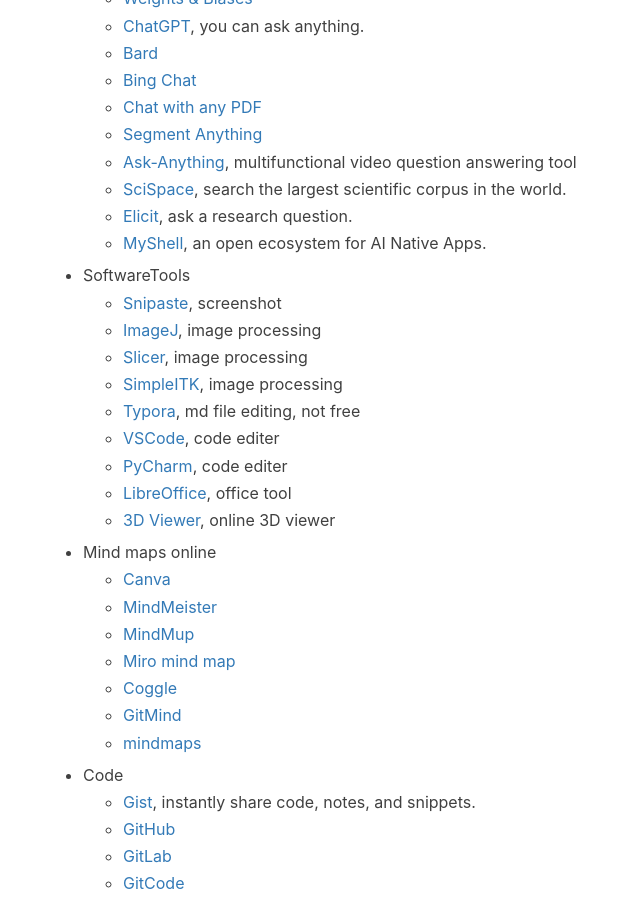
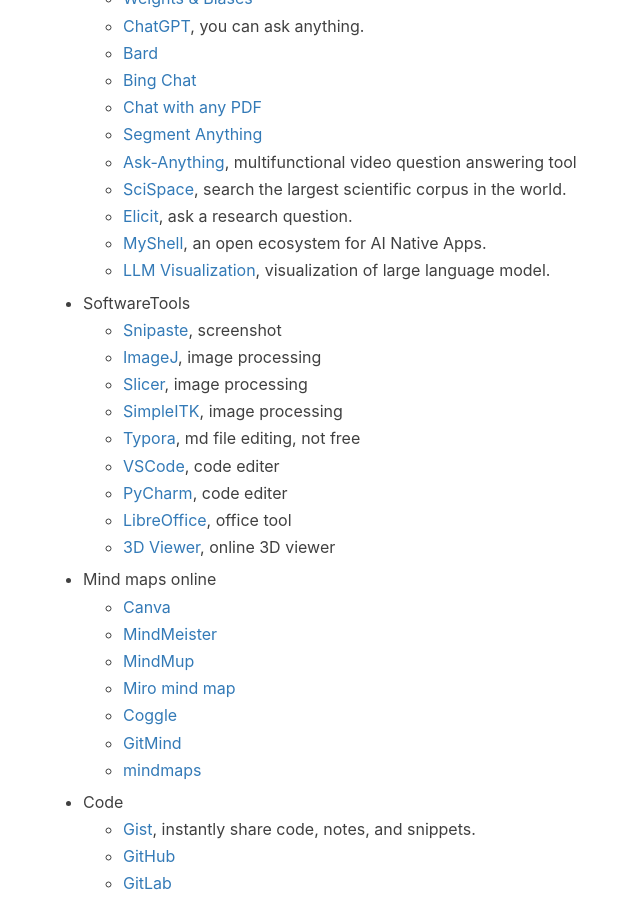
Before and after one commit to jizhang02/jizhang02.github.io, a Jekyll site: the page built from _posts/2022-09-20-productivity.markdown, in a window 1280 px wide and 900 px high, scrolled down 3334 px. Shown: the whole window, without its empty margins (222-862 px from the left). Built offline with Jekyll 4.4.1, drawn with Linux system fonts in a browser that asks for light colours; nearby versions of some CDN libraries; a script that is not in the unit is left out; comment, search, counter and statistics services are not loaded.

Commit message:
Update 2022-09-20-productivity.markdown

```diff
--- a/_posts/2022-09-20-productivity.markdown
+++ b/_posts/2022-09-20-productivity.markdown
@@ -131,6 +131,7 @@
     * [SciSpace](https://typeset.io/), search the largest scientific corpus in the world.
     * [Elicit](https://elicit.org/), ask a research question.
     * [MyShell](https://app.myshell.ai/explore), an open ecosystem for AI Native Apps.
+    * [LLM Visualization](https://bbycroft.net/llm), visualization of large language model.
 
 
 
```
